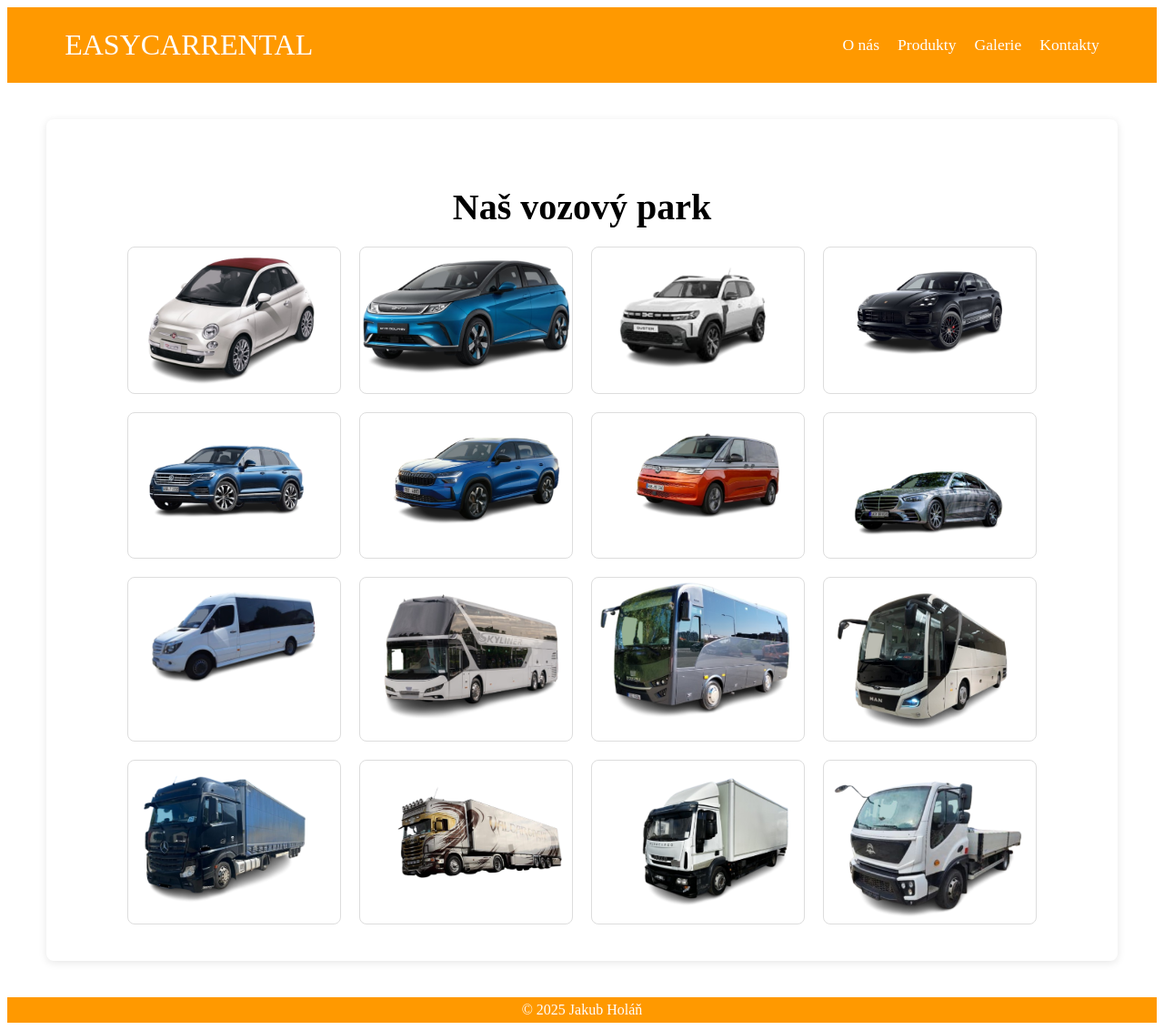
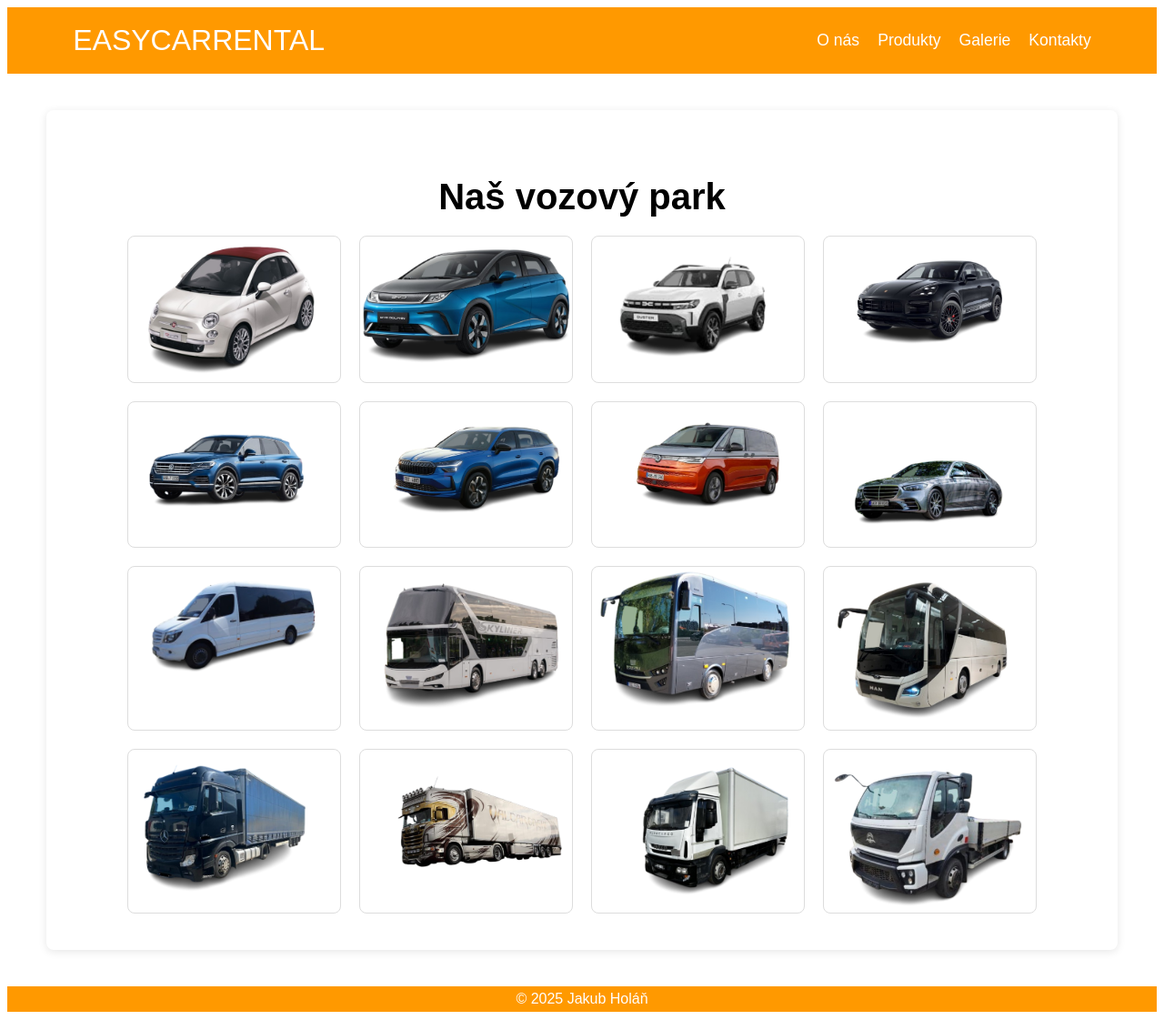
Before and after one commit to jakubholan/Eshop-Holan, a plain HTML site: page galerie.html in a window 1280 px wide. Shown: the whole page at 91% size. Drawn offline with Linux system fonts and the light colour scheme.

Commit message:
kontakty,onas_final

```diff
--- a/style4.css
+++ b/style4.css
@@ -1,7 +1,6 @@
-/* Navbar */
 .navbar {
     background-color: #ff9900;
-    padding: 15px 0;
+    padding: 10px ;
     position: sticky;
     top: 0;
     z-index: 1000;
@@ -41,7 +40,6 @@
     color: #f1f1f1;
 }
 
-/* Galerie */
 .gallery {
     padding: 40px 20px;
     width: 90%;
@@ -85,7 +83,6 @@
     transform: scale(1.05);
 }
 
-/* Zápatí */
 .footer {
     background-color: #ff9900;
     color: white;
@@ -97,7 +94,6 @@
     bottom: 0;
 }
 
-/* Zajištění zápatí na spodní část stránky */
 .footer p {
     margin: 0;
 }
@@ -105,9 +101,10 @@
 body {
     display: flex;
     flex-direction: column;
-    min-height: 100vh; /* Zaručuje, že tělo stránky bude mít minimálně výšku okna */
+    min-height: 100vh;
+    font-family: Arial, sans-serif;
 }
 
 footer {
-    margin-top: auto; /* Tlačí zápatí na spodní část stránky */
+    margin-top: auto;
 }
```
